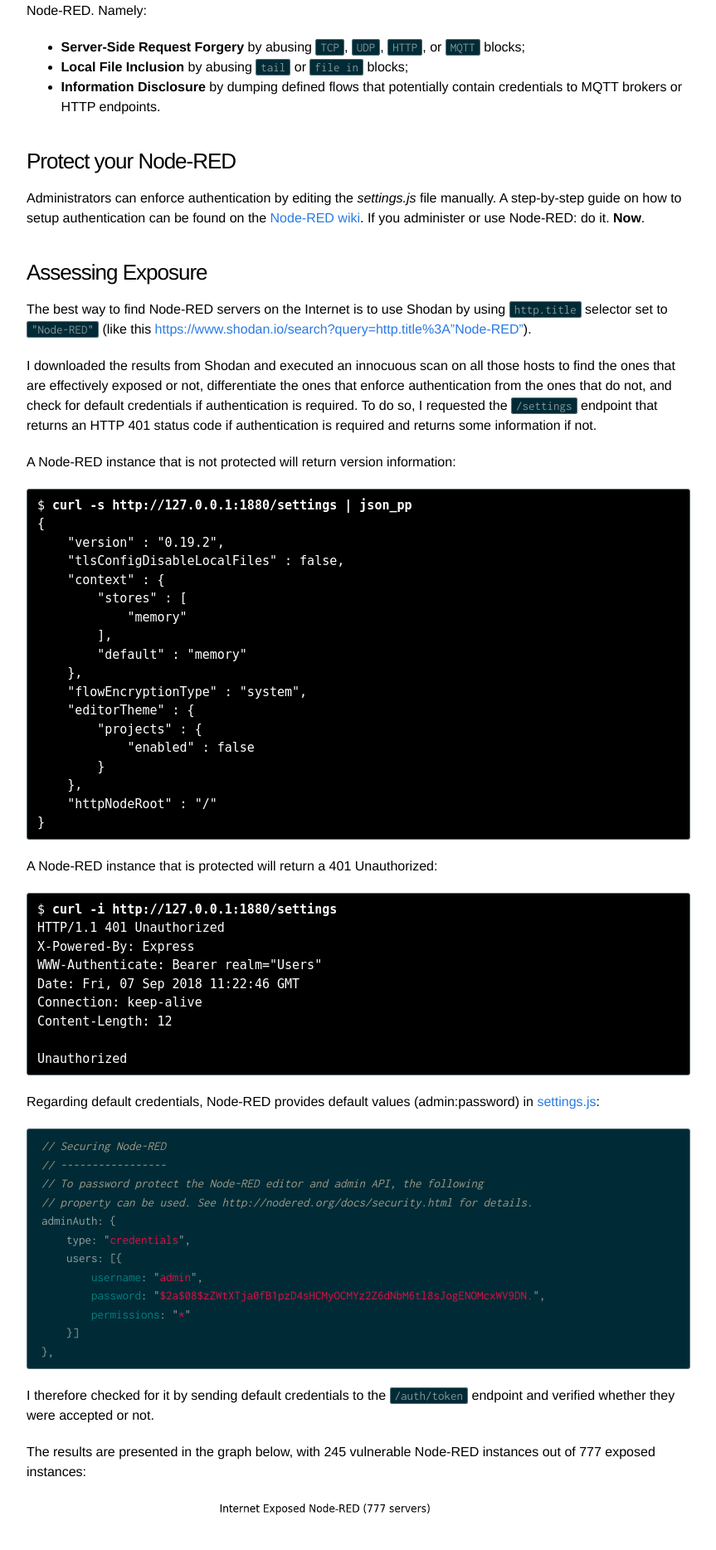
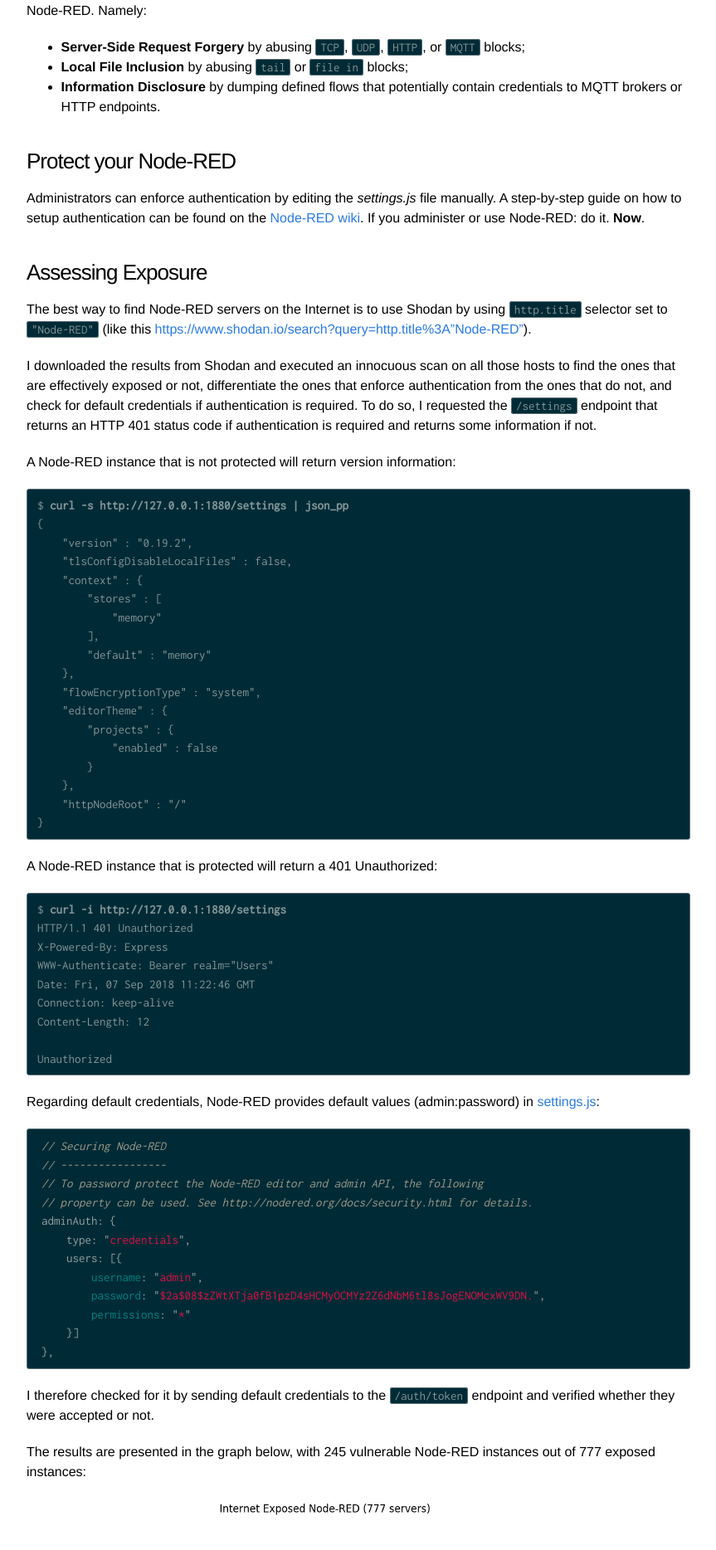
Before and after one commit to qkaiser/qkaiser.github.io, a Jekyll site: the page built from _posts/2018-09-07-node-red-rce.markdown, in a window 1280 px wide. Shown: the part 2365-4233 px from the top of the page at 83% size, without its empty margins (208-1071 px from the left). Built offline with Jekyll 4.4.1, drawn with Linux system fonts in a browser that asks for light colours; comment, search, counter and statistics services are not loaded.

Commit message:
Fix markup.

```diff
--- a/_posts/2018-09-07-node-red-rce.markdown
+++ b/_posts/2018-09-07-node-red-rce.markdown
@@ -65,7 +65,7 @@
 
 A Node-RED instance that is not protected will return version information:
 
-<pre style="background-color:black;color:white;font-family:'monospace';white-space: pre-wrap;">
+<pre>
 $ <b>curl -s http://127.0.0.1:1880/settings | json_pp</b>
 {
     "version" : "0.19.2",
@@ -88,7 +88,7 @@
 
 A Node-RED instance that is protected will return a 401 Unauthorized:
 
-<pre style="background-color:black;color:white;font-family:'monospace';white-space: pre-wrap;">
+<pre>
 $ <b>curl -i http://127.0.0.1:1880/settings</b>
 HTTP/1.1 401 Unauthorized
 X-Powered-By: Express
```
